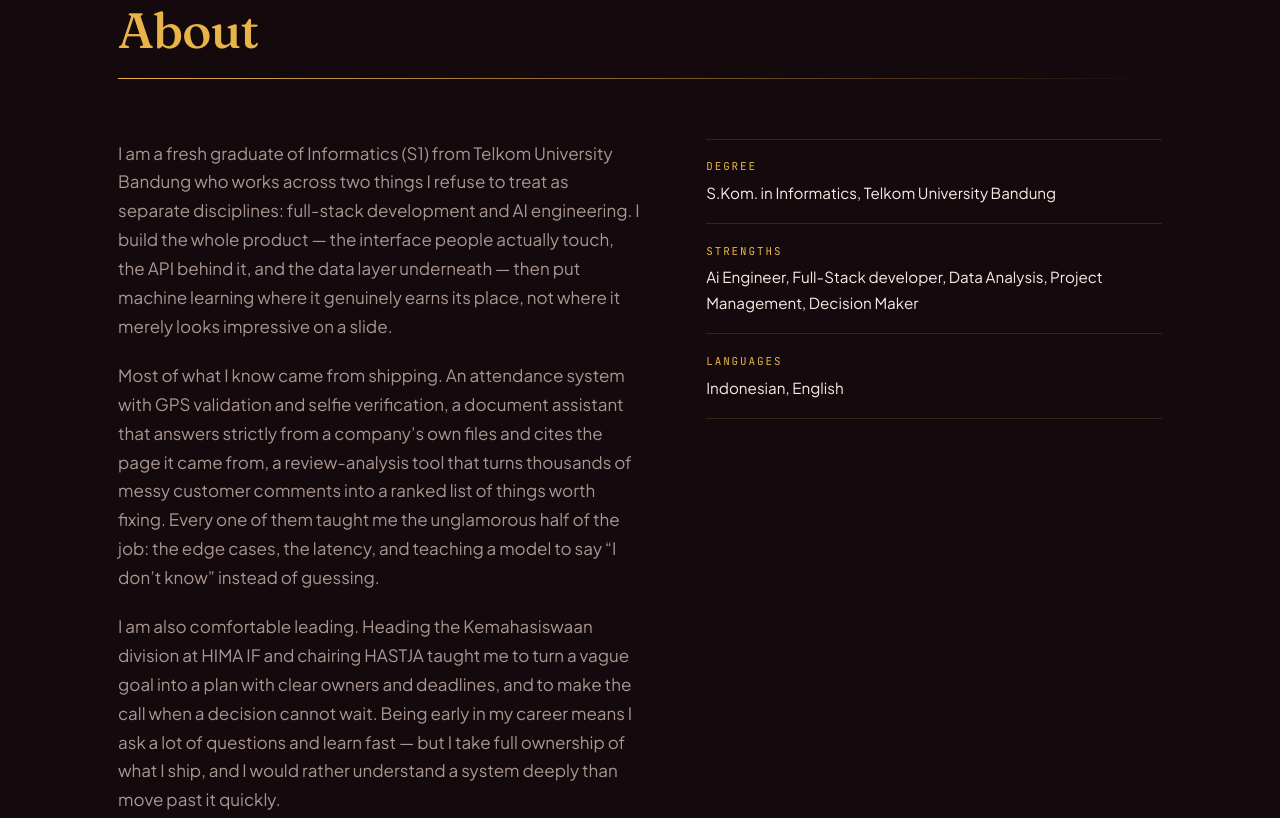
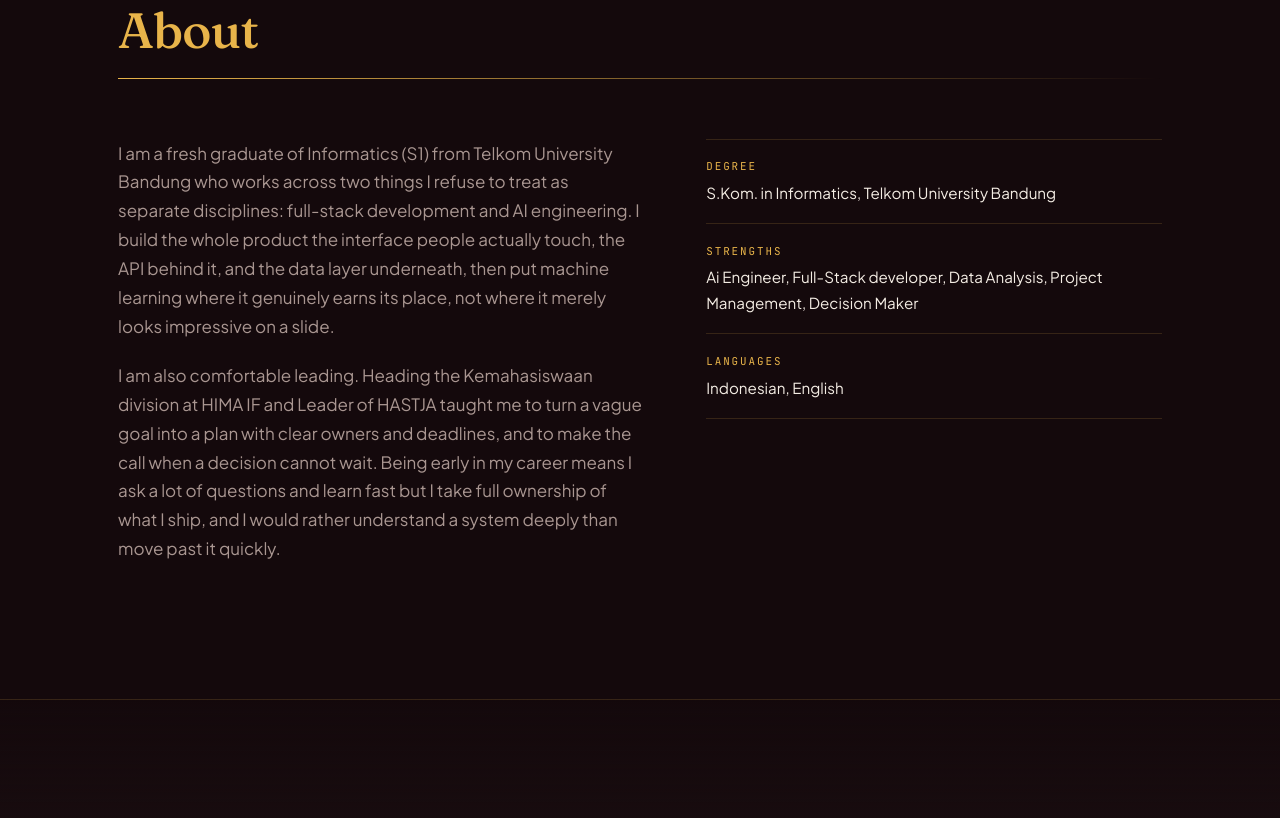
Before and after one commit to Argiansyah28/argiansyah-portofolio, a plain HTML site: page index.html in a window 1280 px wide. Shown: the part 1083-1901 px from the top of the page. Drawn offline with Linux system fonts and the light colour scheme.

Commit message:
Trim and reword the About section
Drop the projects paragraph and simplify the remaining copy.

```diff
--- a/index.html
+++ b/index.html
@@ -112,26 +112,18 @@
           <p>
             I am a fresh graduate of Informatics (S1) from Telkom University Bandung
             who works across two things I refuse to treat as separate disciplines:
-            full-stack development and AI engineering. I build the whole product —
+            full-stack development and AI engineering. I build the whole product
             the interface people actually touch, the API behind it, and the data
-            layer underneath — then put machine learning where it genuinely earns
+            layer underneath, then put machine learning where it genuinely earns
             its place, not where it merely looks impressive on a slide.
           </p>
-          <p>
-            Most of what I know came from shipping. An attendance system with GPS
-            validation and selfie verification, a document assistant that answers
-            strictly from a company’s own files and cites the page it came from, a
-            review-analysis tool that turns thousands of messy customer comments
-            into a ranked list of things worth fixing. Every one of them taught me
-            the unglamorous half of the job: the edge cases, the latency, and
-            teaching a model to say “I don’t know” instead of guessing.
-          </p>
+
           <p>
             I am also comfortable leading. Heading the Kemahasiswaan division at
-            HIMA IF and chairing HASTJA taught me to turn a vague goal into a plan
+            HIMA IF and Leader of HASTJA taught me to turn a vague goal into a plan
             with clear owners and deadlines, and to make the call when a decision
             cannot wait. Being early in my career means I ask a lot of questions and
-            learn fast — but I take full ownership of what I ship, and I would
+            learn fast but I take full ownership of what I ship, and I would
             rather understand a system deeply than move past it quickly.
           </p>
         </div>
```
